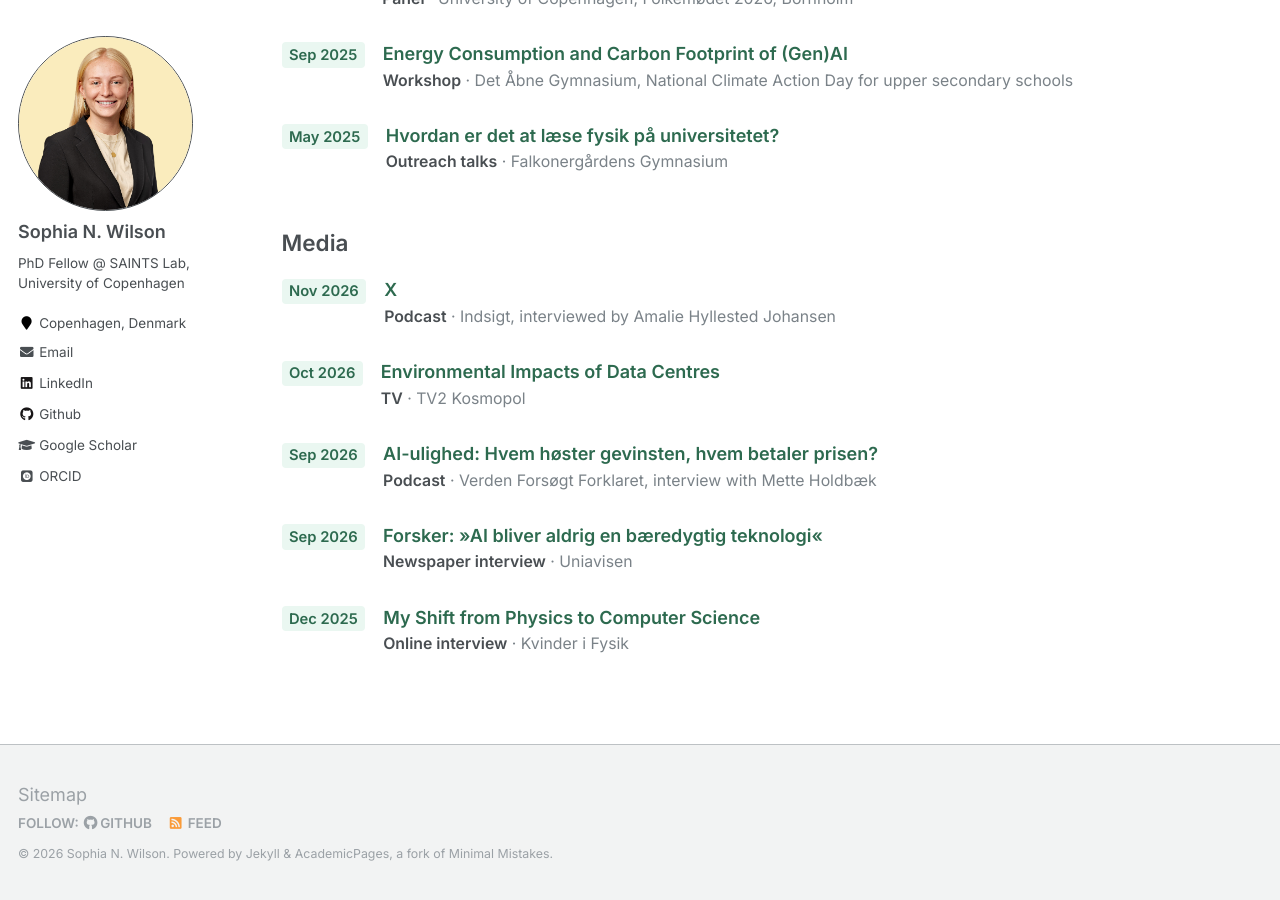
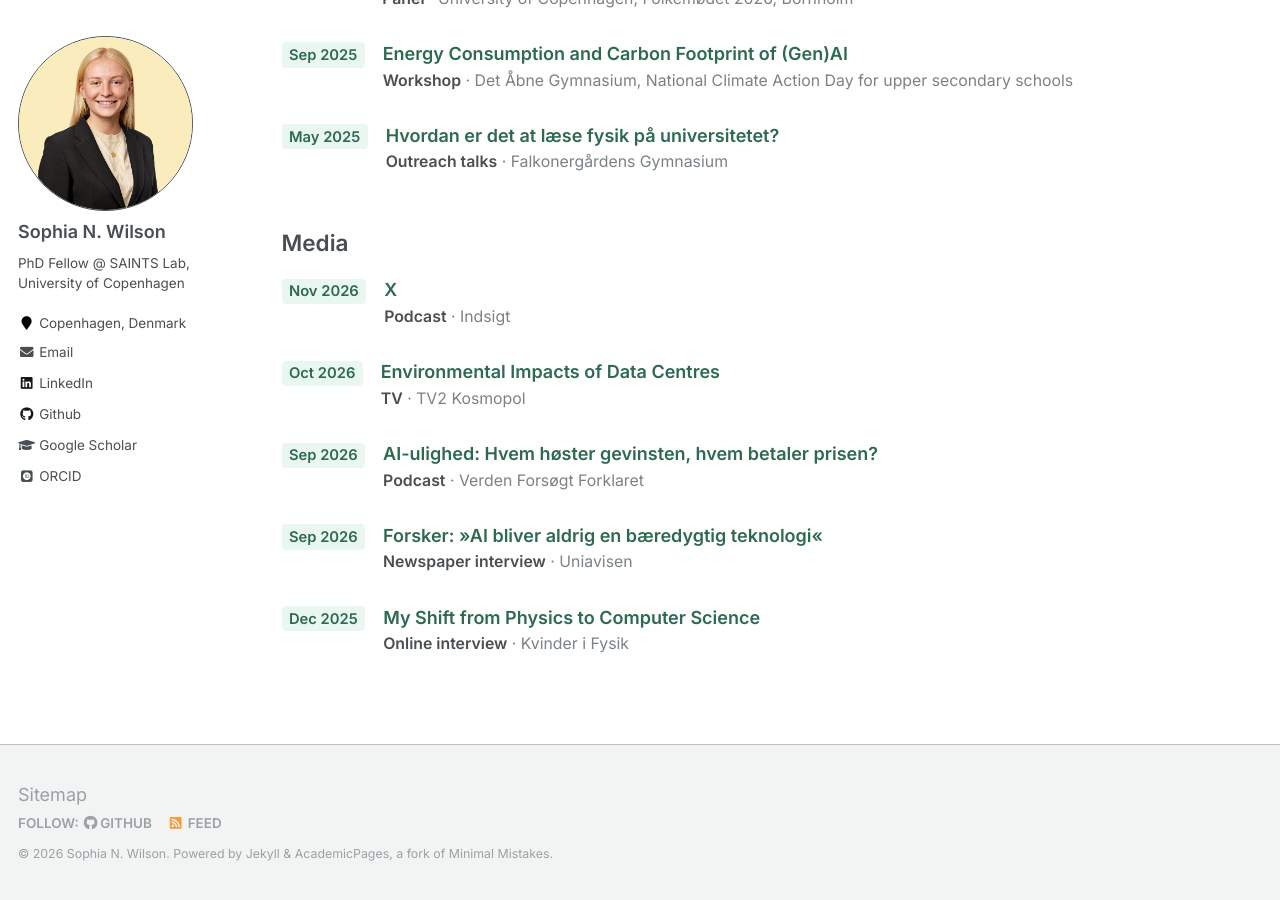
Before and after one commit to sophiawilson18/sophiawilson18.github.io, a Jekyll site: the page built from _pages/talks.md, in a window 1280 px wide and 900 px high, scrolled down 1948 px. Built offline with Jekyll 4.4.1, drawn with Linux system fonts in a browser that asks for light colours; some web fonts are replaced.

Commit message:
fixed podcast

```diff
--- a/_data/talks.yml
+++ b/_data/talks.yml
@@ -107,7 +107,7 @@ media:
   - date: "Nov 2026"
     title: "X"
     kind: "Podcast"
-    event: "Indsigt, interviewed by Amalie Hyllested Johansen"
+    event: "Indsigt"
   - date: "Oct 2026"
     title: "Environmental Impacts of Data Centres"
     kind: "TV"
@@ -116,7 +116,7 @@ media:
     title: "AI-ulighed: Hvem høster gevinsten, hvem betaler prisen?"
     url: "https://open.spotify.com/episode/7wsAAKJJaPAr6avWYEUfF3"
     kind: "Podcast"
-    event: "Verden Forsøgt Forklaret, interview with Mette Holdbæk"
+    event: "Verden Forsøgt Forklaret"
   - date: "Sep 2026"
     title: "Forsker: »AI bliver aldrig en bæredygtig teknologi«"
     url: "https://uniavisen.dk/forsker-ai-bliver-aldrig-en-baeredygtig-teknologi/"
```
